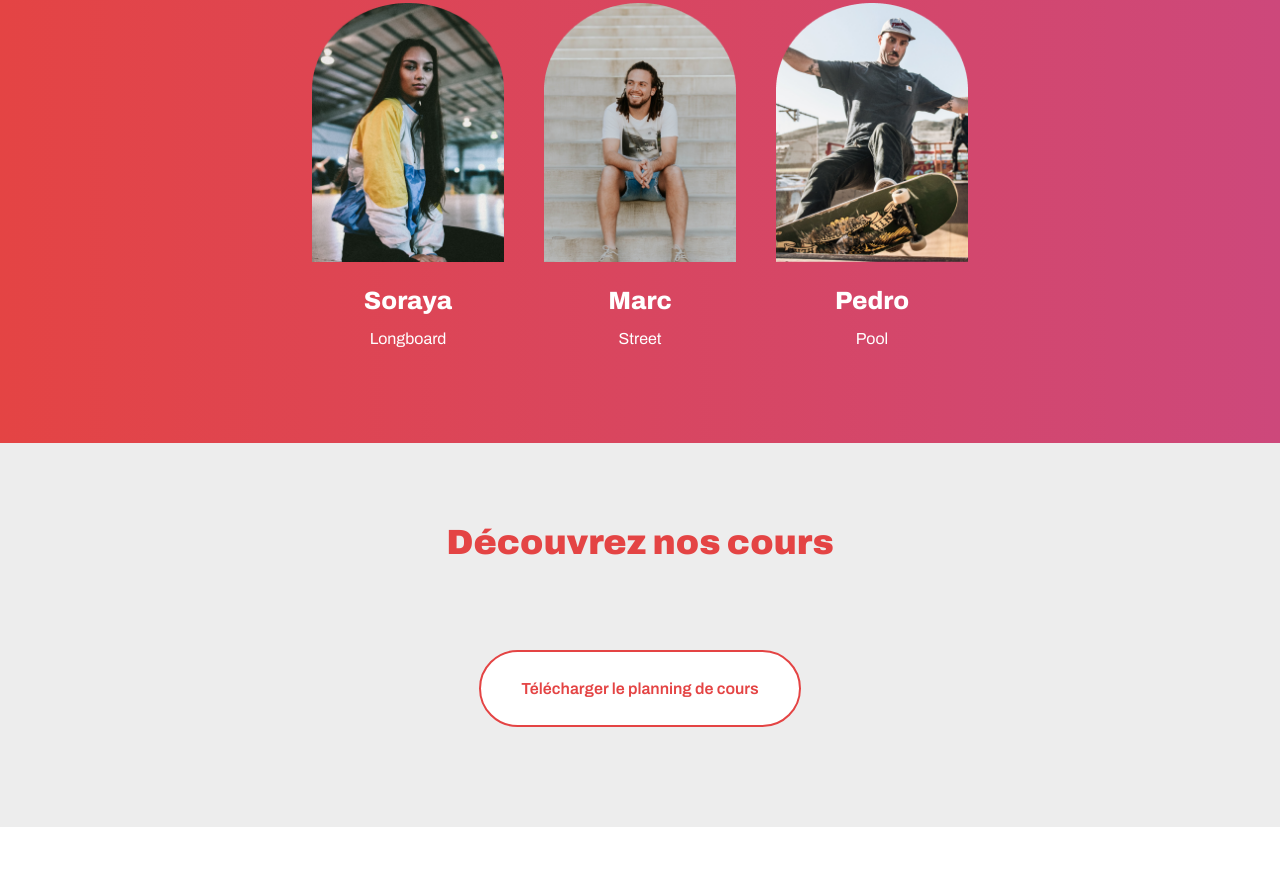
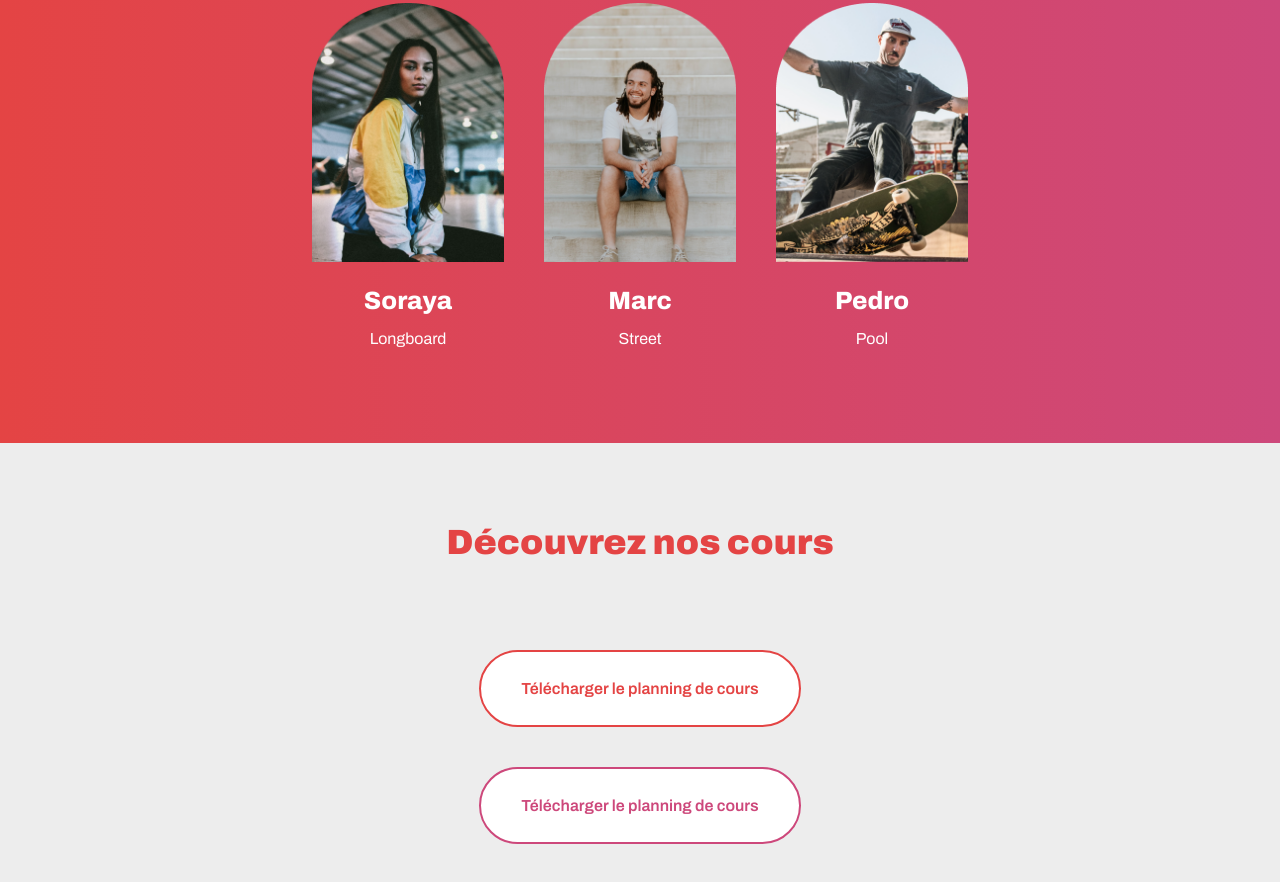
Before and after one commit to sofiane-abou-abderrahim/riding-cities-oc-p2, a plain HTML site: page index.html in a window 1280 px wide. Shown: the part 1517-2399 px from the top of the page. Before the commit the page ends 2344 px from the top, so only its background shows below. Drawn offline with Linux system fonts and the light colour scheme.

Commit message:
ajout deuxième bouton avec ses styles

```diff
--- a/index.html
+++ b/index.html
@@ -86,6 +86,13 @@
               >Télécharger le planning de cours</a
             >
           </div>
+          <div class="directionRow">
+            <a
+              class="button buttonDrakGreyColor buttonSecondColor buttonRounded buttonHighlight"
+              href="documents/planning"
+              >Télécharger le planning de cours</a
+            >
+          </div>
         </section>
       </main>
     </div>
```
